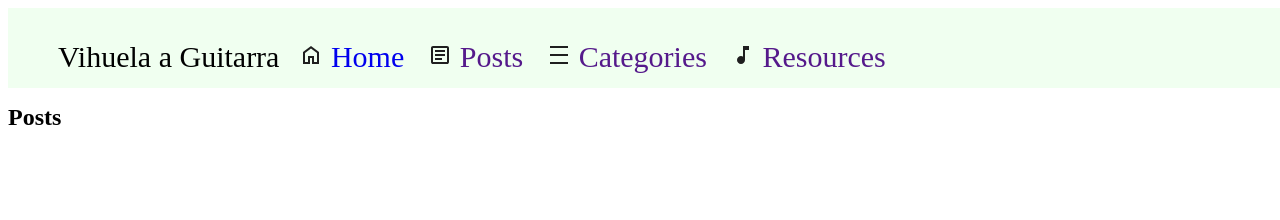
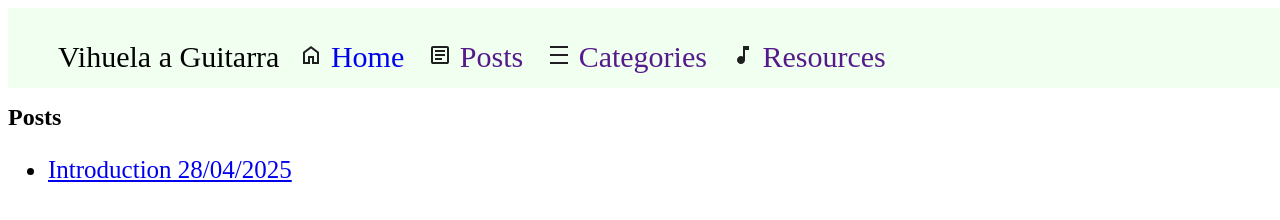
Before and after one commit to mxlm-7158/Sterntaler, a plain HTML site: page posts.html in a window 1280 px wide. Drawn offline with Linux system fonts and the light colour scheme; a web font is replaced by a local one.

Commit message:
Update posts.html

```diff
--- a/posts.html
+++ b/posts.html
@@ -19,3 +19,6 @@
     </nav>
     <h1>Vihuela a Guitarra</h1><br>
     <h2>Posts</h2>
+    <ul class="posts">
+      <li><a href="posts/introduction.html">Introduction 28/04/2025</a></li>
+    </ul>
```
